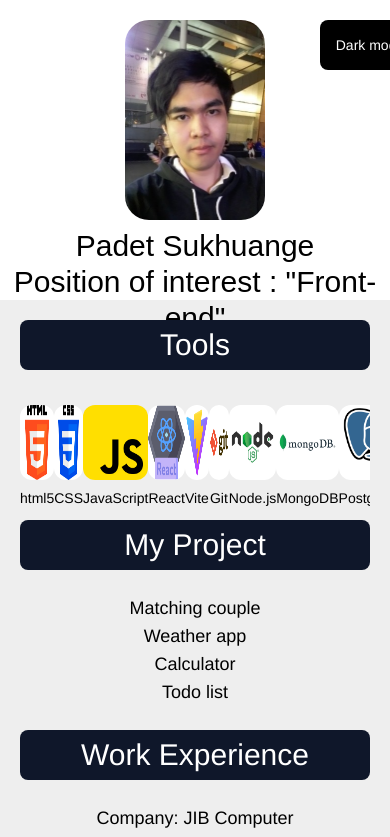
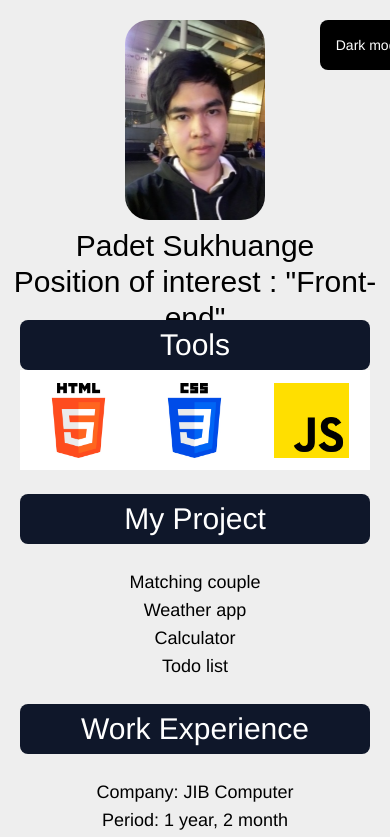
Before and after one commit to Bankydog/resume, a React (Vite) app: page / in a window 390 px wide. Shown: the top 837 px of the page. Built offline with nearby package versions, Linux system fonts and the light colour scheme; a web font is replaced by a local one.

Commit message:
feat: add swiper for icons when responsive

```diff
--- a/src/components/BodyRight.css
+++ b/src/components/BodyRight.css
@@ -34,7 +34,7 @@ body {
 
 .swiper-slide img {
   display: block;
-  width: 100%;
-  height: 100%;
+  width: 75px;
+  height: 75px;
   object-fit: cover;
 }
--- a/src/components/BodyRight.jsx
+++ b/src/components/BodyRight.jsx
@@ -78,28 +78,22 @@ const BodyRight = ({ Tools, MyProject, WorkExp }) => {
 
       <div className="w-[350px] bodywrapper2">
         <>
-          <div>
+          <div className="mb-6">
             <h2 className="h-[50px] flex justify-center items-center text-3xl text-center bg-slate-900 text-white rounded-lg dark:text-yellow-400">
               Tools
             </h2>
-            <div className="flex justify-center">
-              <div
-                id="slider"
-                className="w-full h-[150px] relative flex items-center pt-6 overflow-x-scroll scroll whitespace-nowrap scroll-smooth"
+            <div className="h-[100px]">
+              <Swiper
+                watchSlidesProgress={true}
+                slidesPerView={3}
+                className="mySwiper"
               >
                 {Tools.map((tool, index) => (
-                  <div key={index} className="flex-col scroll-m-5">
-                    <img
-                      src={tool.icon}
-                      alt=""
-                      className="w-[75px] h-[75px] inline-block cursor-pointer mr-5 mb-2 rounded-xl hover:scale-150 ease-in-out duration-200"
-                    />
-                    <p className=" text-center dark:text-white">
-                      {tool.description}
-                    </p>
-                  </div>
+                  <SwiperSlide key={index} className="">
+                    <img src={tool.icon} alt={tool.description} />
+                  </SwiperSlide>
                 ))}
-              </div>
+              </Swiper>
             </div>
           </div>
         </>
--- a/src/components/Head.jsx
+++ b/src/components/Head.jsx
@@ -4,7 +4,7 @@ import "./Head.css";
 const Head = () => {
   return (
     <>
-      <div className="h-[230px] flex justify-around bg-white dark:bg-black wrapperFull headwrapper1">
+      <div className="h-[230px] flex justify-around dark:bg-black wrapperFull headwrapper1">
         <div className="ml-14">
           <img
             src="./imgs/profile.jpg"
@@ -29,7 +29,7 @@ const Head = () => {
 
       {/* /////////////////////// small ///////////////////////////// */}
 
-      <div className="h-[300px]  flex flex-col items-center bg-white dark:bg-black headwrapper2">
+      <div className="h-[300px]  flex flex-col items-center dark:bg-black headwrapper2">
         <div className="w-[450px] mt-5 flex justify-end">
           <DarkModeToggle />
         </div>
```
